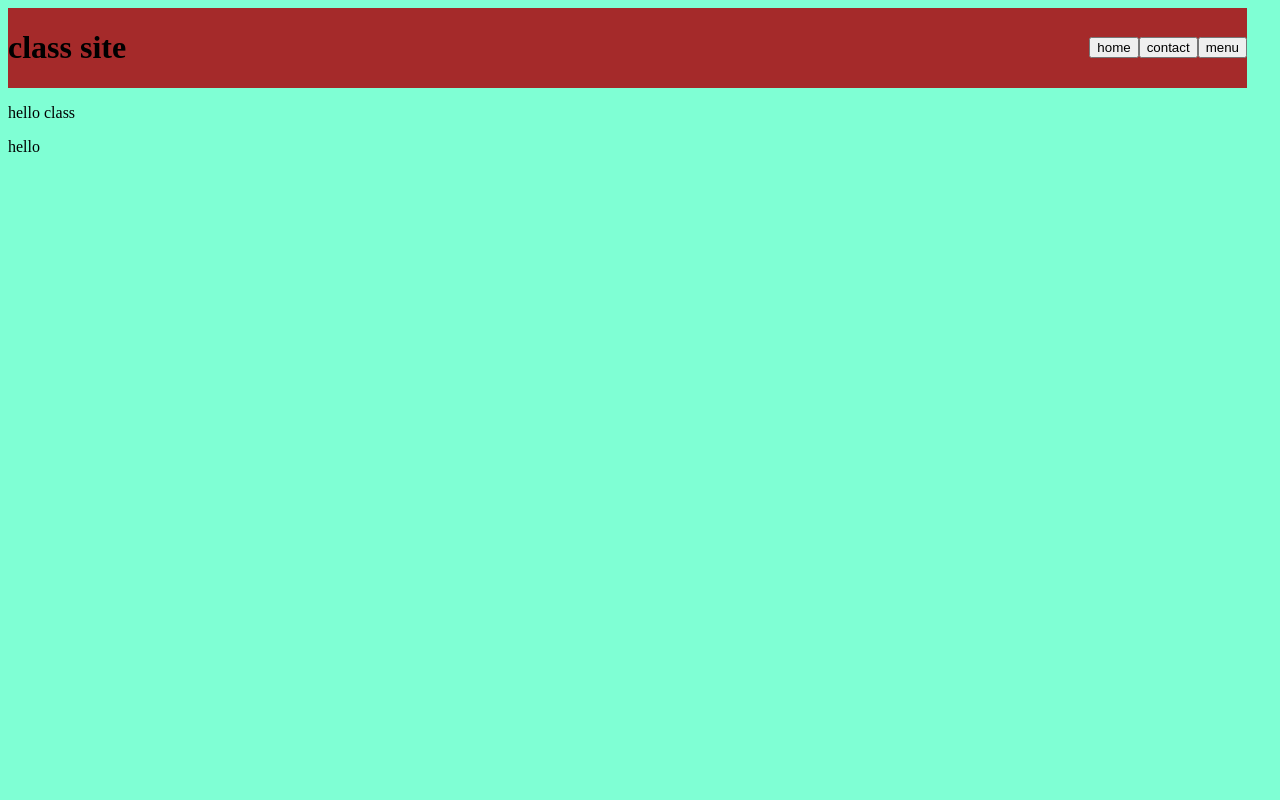
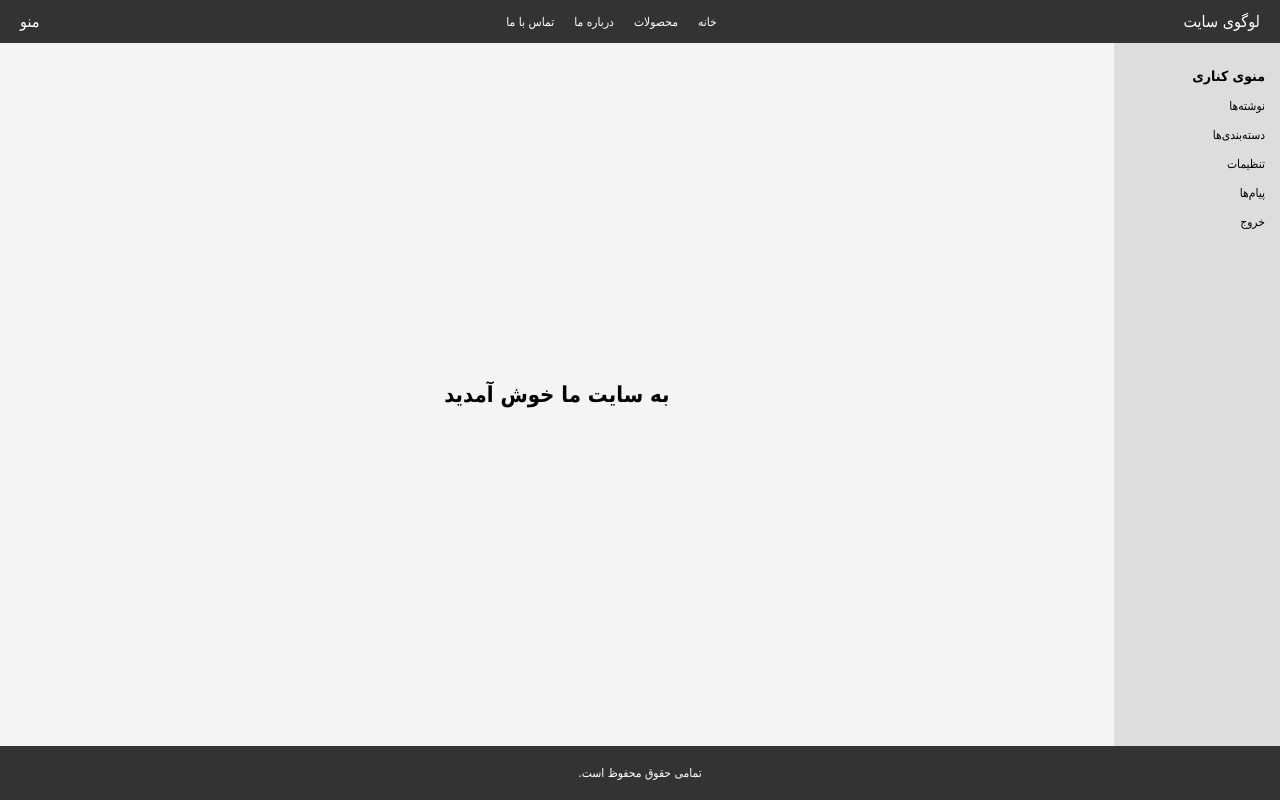
Before and after one commit to hosseinshams49-maker/mysite, a Django app: page /contact in a window 1280 px wide. Run offline with Django 3.2, Linux system fonts and the light colour scheme.

Commit message:
homework
created home

```diff
--- a/templates/website/contact.html
+++ b/templates/website/contact.html
@@ -1,29 +1,153 @@
 <!DOCTYPE html>
-<html lang="en">
+<html lang="fa" dir="rtl">
 
 <head>
-  <meta charset="UTF-8">
-  <meta name="viewport" content="width=device-width, initial-scale=1.0">
-  <title>about</title>
+    <meta charset="UTF-8">
+    <meta name="viewport" content="width=device-width, initial-scale=1.0">
+    <title>صفحه اصلی</title>
+
+    <style>
+        * {
+            margin: 0;
+            padding: 0;
+            box-sizing: border-box;
+        }
+
+        body {
+            font-family: Tahoma;
+        }
+         /* کل صفحه با 100 استفاده بشه */
+        .container {
+            display: flex;
+            flex-direction: column;
+            min-height: 100vh;
+        }
+
+        /* نوار بالایی */
+        /* بیست برای فاصله عنصر لوگو و منو از کنار صفحه */
+        /* دوازده ارتفاع هدر سایت*/
+        .header {
+            background-color: #333;
+            color: white;
+            display: flex;
+            justify-content: space-between;
+            align-items: center;
+            padding: 12px 20px;
+        }
+        /* فاصله عناصر درون هدر 20 باشه */
+        .menu {
+            display: flex;
+            gap: 20px;
+        }
+
+        .menu p {
+            color: white;
+            font-size: 12px;
+        }
+
+        /* بخش اصلی */
+        /* با یک کل فضای باقی مونده رو میگیره*/
+        .main {
+            display: flex;
+            flex: 1;
+        }
+
+        /* منوی کناری */
+        /* سیزده درصد کل عرض*/
+
+        .sidebar {
+            background-color: #ddd;
+            width: 13%;
+            padding: 25px 15px;
+        }
+
+        .sidebar h3 {
+            font-size: 14px;
+            margin-bottom: 15px;
+        }
+
+        .sidebar p {
+            font-size: 12px;
+            margin-bottom: 15px;
+        }
+
+        /* محتوای صفحه */
+        .content {
+            background-color: #f4f4f4;
+            flex: 1;
+            display: flex;
+            justify-content: center;
+            align-items: center;
+        }
+
+        .content h2 {
+            font-size: 22px;
+        }
+
+        /* پایین صفحه */
+        .footer {
+            background-color: #333;
+            color: white;
+            text-align: center;
+            padding: 20px;
+            font-size: 12px;
+        }
+    </style>
 </head>
 
+<body>
 
-<body style="background-color: aquamarine;">
-  <div
-    style="display: flex; justify-content: space-between; background-color: brown; align-items: center; margin-right: 25px;">
-    <h1>class site</h1>
-    <div style="display: flex; align-items: center;">
-      <button>home</button>
-      <button>contact</button>
-      <button>menu</button>
+    <div class="container">
+
+        <div class="header">
+
+            <div>
+                <p>لوگوی سایت</p>
+            </div>
+
+            <div class="menu">
+                <p>خانه</p>
+                <p>محصولات</p>
+                <p>درباره ما</p>
+                <p>تماس با ما</p>
+            </div>
+
+            <div>
+                <p>منو</p>
+            </div>
+
+        </div>
+
+        <div class="main">
+
+            <div class="sidebar">
+
+                <h3>منوی کناری</h3>
+
+                <p>نوشته‌ها</p>
+                <p>دسته‌بندی‌ها</p>
+                <p>تنظیمات</p>
+                <p>پیام‌ها</p>
+                <p>خروج</p>
+
+            </div>
+
+            <div class="content">
+
+                <h2>به سایت ما خوش آمدید</h2>
+
+            </div>
+
+        </div>
+
+        <div class="footer">
+
+            <p>تمامی حقوق محفوظ است.</p>
+
+        </div>
+
     </div>
-  </div>
 
-  <div style=" width: 100vw; height: 10vw;">
-    <p>hello class</p>
-    <p>hello</p>
-
-  </div>
 </body>
 
 </html>
```
